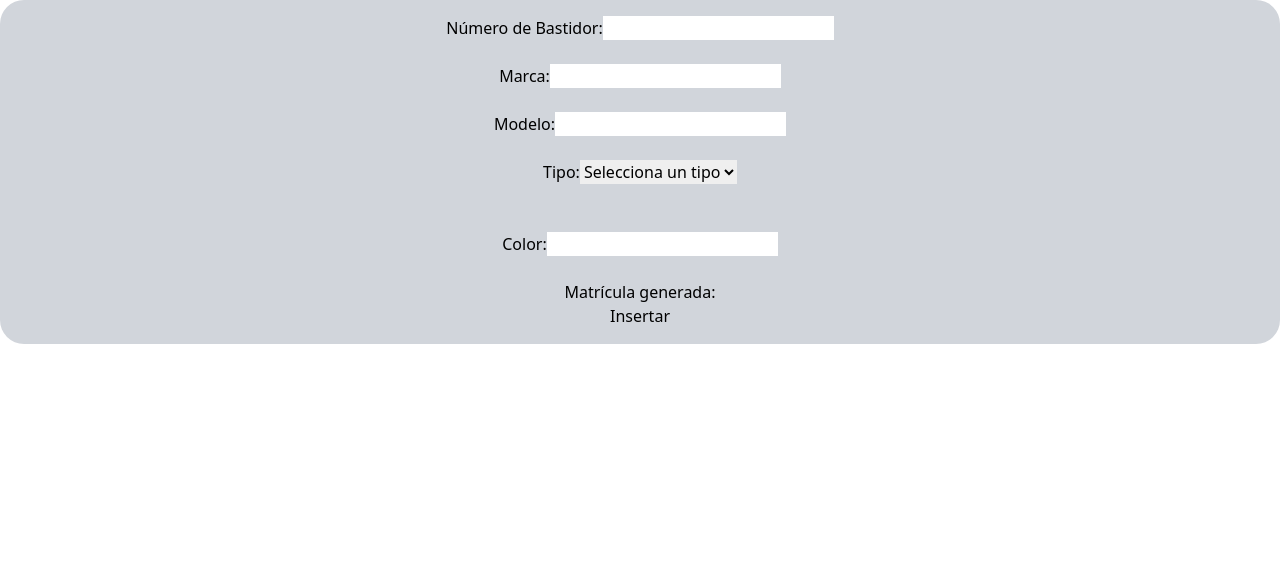
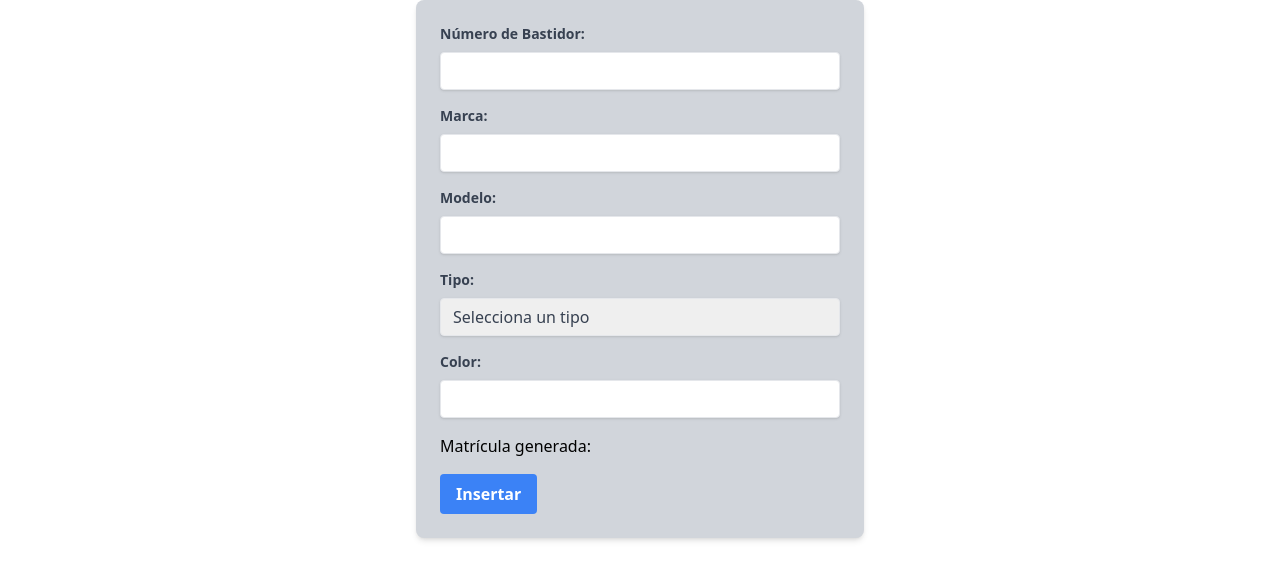
Before and after one commit to isaiasfl/Recuperacion2324, a React (Vite) app in the folder React/JuanRey/Ejercicio 2/: page / in a window 1280 px wide. Shown: the top 580 px of the page. Built offline with nearby package versions, Linux system fonts and the light colour scheme.

Commit message:
Primera parte 50% del Ejercicio 2 React 02-04-24

```diff
--- a/React/JuanRey/Ejercicio 2/src/components/Card.jsx
+++ b/React/JuanRey/Ejercicio 2/src/components/Card.jsx
@@ -1,8 +1,26 @@
-import React from 'react'
 
 const Card = () => {
+
+    function tipoVehicle ({tipo}) {
+        switch (tipo) {
+            case 'coche':
+                return "className=' bg-blue-500'";
+            case 'moto':
+                return "className=' bg-gray-500'";
+            case 'camion':
+                return "className=' bg-brown-500'";
+        }
+    }
+
     return (
-        <div>Card</div>
+        <div onChange={tipoVehicle}>
+            <p>Numero d Bastidor: </p>
+            <p>Marca: </p>
+            <p>Modelo: </p>
+            <p>Fecha de alta: </p>
+            <p>Color: </p>
+            <p>Matricula: </p>
+        </div>
     )
 }
 
--- a/React/JuanRey/Ejercicio 2/src/components/Formulario.jsx
+++ b/React/JuanRey/Ejercicio 2/src/components/Formulario.jsx
@@ -1,5 +1,6 @@
 import { useState } from 'react';
-import { generateRandomPlate} from "../helpers/FuncionesCrud";
+import { generateRandomPlate } from "../helpers/FuncionesCrud";
+
 const Formulario = () => {
     const [numeroBastidor, setNumeroBastidor] = useState('');
     const [marca, setMarca] = useState('');
@@ -30,45 +31,38 @@ const Formulario = () => {
     };
 
     return (
-    <div className='bg-gray-300 p-4 rounded-3xl'>
-        <form onSubmit={handleSubmit} className="flex flex-col items-center">
-            <label>
-                Número de Bastidor:
-                <input type="text" value={numeroBastidor} onChange={(e) => setNumeroBastidor(e.target.value)} />
-            </label>
-            <br />
-            <label>
-                Marca:
-                <input type="text" value={marca} onChange={(e) => setMarca(e.target.value)} />
-            </label>
-            <br />
-            <label>
-                Modelo:
-                <input type="text" value={modelo} onChange={(e) => setModelo(e.target.value)} />
-            </label>
-            <br />
-            <label>
-                Tipo:
-                <select value={tipo} onChange={(e) => setTipo(e.target.value)}>
+        <div className="max-w-md mx-auto p-6 bg-gray-300 rounded-lg shadow-md">
+            <form onSubmit={handleSubmit}>
+                <div className="mb-4">
+                    <label className="block text-gray-700 text-sm font-bold mb-2">Número de Bastidor:</label>
+                    <input className="shadow appearance-none border rounded w-full py-2 px-3 text-gray-700 leading-tight focus:outline-none focus:shadow-outline" type="text" value={numeroBastidor} onChange={(e) => setNumeroBastidor(e.target.value)} />
+                </div>
+                <div className="mb-4">
+                    <label className="block text-gray-700 text-sm font-bold mb-2">Marca:</label>
+                    <input className="shadow appearance-none border rounded w-full py-2 px-3 text-gray-700 leading-tight focus:outline-none focus:shadow-outline" type="text" value={marca} onChange={(e) => setMarca(e.target.value)} />
+                </div>
+                <div className="mb-4">
+                    <label className="block text-gray-700 text-sm font-bold mb-2">Modelo:</label>
+                    <input className="shadow appearance-none border rounded w-full py-2 px-3 text-gray-700 leading-tight focus:outline-none focus:shadow-outline" type="text" value={modelo} onChange={(e) => setModelo(e.target.value)} />
+                </div>
+                <div className="mb-4">
+                    <label className="block text-gray-700 text-sm font-bold mb-2">Tipo:</label>
+                    <select className="shadow appearance-none border rounded w-full py-2 px-3 text-gray-700 leading-tight focus:outline-none focus:shadow-outline" value={tipo} onChange={(e) => setTipo(e.target.value)}>
                         <option value="">Selecciona un tipo</option>
                         <option value="motocicleta">Motocicleta</option>
                         <option value="coche">Coche</option>
                         <option value="camion">Camión</option>
                     </select>
-            </label>
-            <br />
-            <br />
-            <label>
-                Color:
-                <input type="text" value={color} onChange={(e) => setColor(e.target.value)} />
-            </label>
-            <br />
-            <p>Matrícula generada: {matricula}</p>
-            <button type="submit">Insertar</button>
+                </div>
+                <div className="mb-4">
+                    <label className="block text-gray-700 text-sm font-bold mb-2">Color:</label>
+                    <input className="shadow appearance-none border rounded w-full py-2 px-3 text-gray-700 leading-tight focus:outline-none focus:shadow-outline" type="text" value={color} onChange={(e) => setColor(e.target.value)} />
+                </div>
+                <p className="mb-4">Matrícula generada: {matricula}</p>
+                <button className="bg-blue-500 hover:bg-blue-700 text-white font-bold py-2 px-4 rounded focus:outline-none focus:shadow-outline" type="submit">Insertar</button>
             </form>
         </div>
-
     );
 }
 
-export default Formulario
+export default Formulario;
--- a/React/JuanRey/Ejercicio 2/src/helpers/FuncionesCrud.js
+++ b/React/JuanRey/Ejercicio 2/src/helpers/FuncionesCrud.js
@@ -7,7 +7,7 @@ function generateRandomLetter() {
     return alphabet.charAt(Math.floor(Math.random() * alphabet.length));
 }
 
-function generateRandomPlate() {
+export function generateRandomPlate() {
     let plate = '';
     for (let i = 0; i < 4; i++) {
         plate += generateRandomNumber(0, 9);
```
Lines whose indentation alone changed are shown as unchanged.
